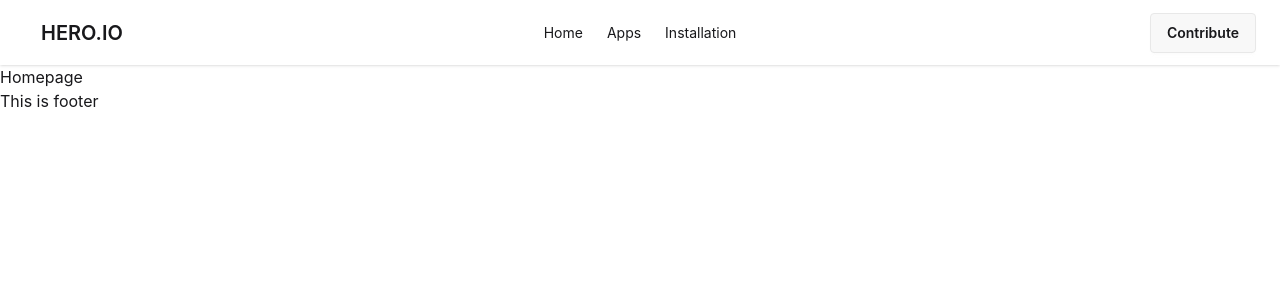
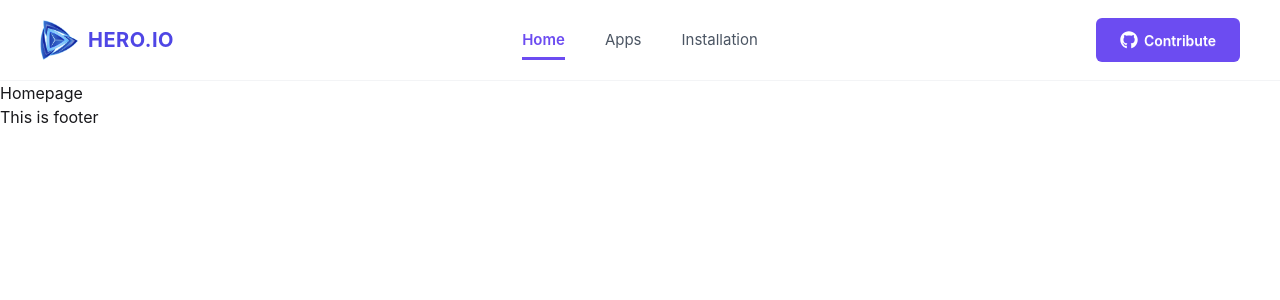
Before and after one commit to abdullah-alsaba/Hero-Store, a React (Vite) app: page / in a window 1280 px wide. Shown: the top 300 px of the page. Built offline with nearby package versions, Linux system fonts and the light colour scheme.

Commit message:
feat: navbar completed

```diff
--- a/src/Components/Shared/Navbar/Navbar.jsx
+++ b/src/Components/Shared/Navbar/Navbar.jsx
@@ -1,69 +1,96 @@
-// eslint-disable-next-line no-unused-vars
-import React from 'react';
-import { Link } from 'react-router';
+import { FaGithub } from "react-icons/fa";
+import { NavLink, Link } from "react-router";
+import Logo from "../../../assets/logo.png";
 
 const Navbar = () => {
+  const navClass = ({ isActive }) =>
+    isActive
+      ? "text-[#6C4CF1] font-semibold border-b-[3px] border-[#6C4CF1] pb-2"
+      : "text-[#4B5563] hover:text-[#6C4CF1] border-b-[3px] border-transparent pb-2 transition";
+
   return (
-      <div>
-        <div className="navbar bg-base-100 shadow-sm max-w-7xl mx-auto px-6">
-          <div className="navbar-start ">
-            <div className="dropdown">
-              <div
-                tabIndex={0}
-                role="button"
-                className="btn btn-ghost lg:hidden"
-              >
+    <header className="bg-white border-b border-gray-100">
+      <div className="navbar max-w-7xl mx-auto h-20 px-6 lg:px-10">
+        {/* Left */}
+        <div className="navbar-start">
+          {/* Mobile */}
+          <div className="dropdown lg:hidden">
+            <div tabIndex={0} role="button" className="btn btn-ghost px-2">
               <svg
                 xmlns="http://www.w3.org/2000/svg"
-                  className="h-5 w-5"
+                className="h-6 w-6"
                 fill="none"
                 viewBox="0 0 24 24"
                 stroke="currentColor"
               >
-                  {" "}
                 <path
                   strokeLinecap="round"
                   strokeLinejoin="round"
                   strokeWidth="2"
-                    d="M4 6h16M4 12h8m-8 6h16"
-                  />{" "}
+                  d="M4 6h16M4 12h16M4 18h16"
+                />
               </svg>
             </div>
+
             <ul
-                tabIndex="-1"
-                className="menu menu-sm dropdown-content bg-base-100 rounded-box z-1 mt-3 w-52 p-2 shadow"
+              tabIndex={0}
+              className="menu menu-sm dropdown-content mt-3 w-52 rounded-xl bg-white shadow-lg z-50"
             >
               <li>
-                  <Link to={"/"}> Home </Link>
+                <NavLink to="/">Home</NavLink>
               </li>
+
               <li>
-                  <Link to={"/apps"}> Apps </Link>
+                <NavLink to="/apps">Apps</NavLink>
               </li>
+
               <li>
-                  <Link to={"/installedapps"}> Installation </Link>
+                <NavLink to="/installedapps">Installation</NavLink>
               </li>
             </ul>
           </div>
-            <a className="btn btn-ghost text-xl">HERO.IO</a>
+
+          {/* Logo */}
+          <Link to="/" className="flex items-center gap-2">
+            <img src={Logo} alt="Logo" className="h-10 w-10" />
+            <h2 className="text-xl font-bold tracking-wide text-[#4F46E5]">
+              HERO.IO
+            </h2>
+          </Link>
         </div>
+
+        {/* Center */}
         <div className="navbar-center hidden lg:flex">
-            <ul className="menu menu-horizontal px-1">
+          <ul className="flex items-center gap-10 text-[15px]">
             <li>
-                <Link to={"/"}> Home </Link>
+              <NavLink className={navClass} to="/">
+                Home
+              </NavLink>
             </li>
+
             <li>
-                <Link to={"/apps"}> Apps </Link>
+              <NavLink className={navClass} to="/apps">
+                Apps
+              </NavLink>
             </li>
+
             <li>
-                <Link to={"/installedapps"}> Installation </Link>
+              <NavLink className={navClass} to="/installedapps">
+                Installation
+              </NavLink>
             </li>
           </ul>
         </div>
+
+        {/* Right */}
         <div className="navbar-end">
-            <a className="btn">Contribute</a>
+          <button className="btn h-11 px-6 bg-[#6C4CF1] hover:bg-[#5B3FE4] border-none text-white rounded-md shadow-none">
+            <FaGithub className="text-lg" />
+            Contribute
+          </button>
         </div>
       </div>
-      </div>
+    </header>
   );
 };
 
```
Lines whose indentation alone changed are shown as unchanged.
